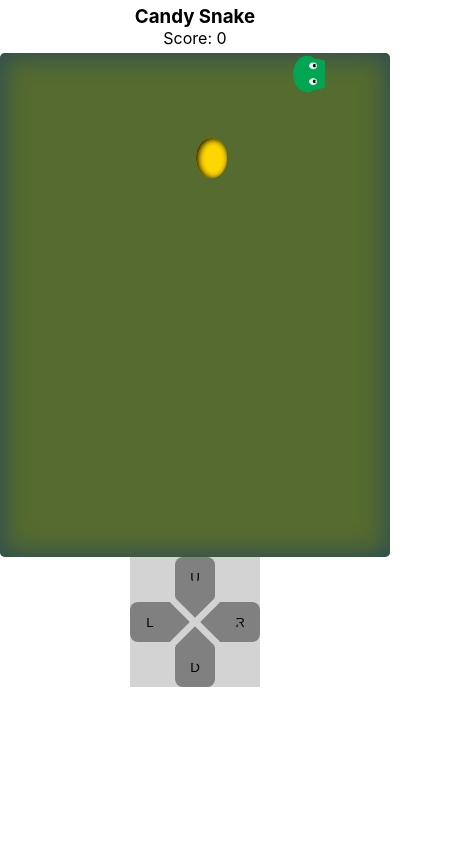
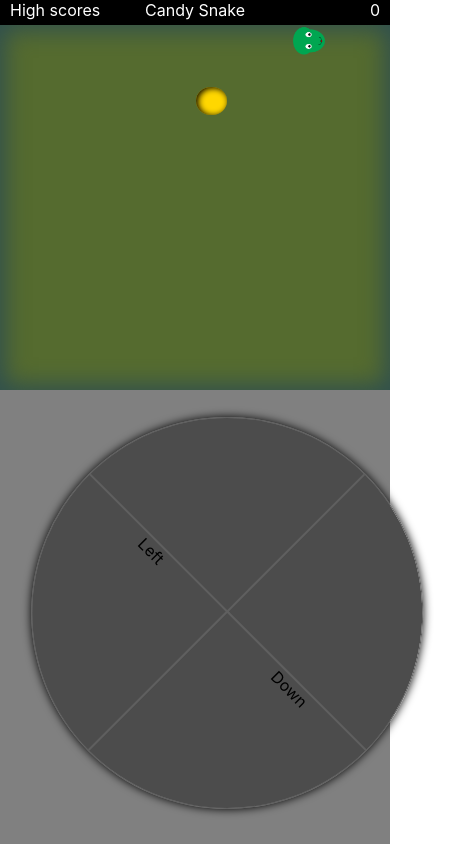
Before and after one commit to elnoor/snake, a React (Create React App) app: page / in a window 390 px wide. Shown: the whole page, 454 px wide, since content can reach past the window. Built offline with nearby package versions, Linux system fonts and the light colour scheme.

Commit message:
design changes, mobile controls

```diff
--- a/src/Game.css
+++ b/src/Game.css
@@ -1,95 +1,42 @@
 .game {
-  display: block;
+  /* display: block;
+  width: 100vw;
+  height: 100vh; */
+  background: grey;
+}
+.main {
+  background-color: #2980b9;
+  margin: auto;
 }
 .header {
-  display: block;
+  display: flex;
+  padding: 0px 10px;
+  height: 25px;
+  background: black;
+  color: white;
+}
+.header .right {
+  width: 100%;
+  text-align: right;
+}
+.header .center {
+  width: 100%;
   text-align: center;
-  padding: 5px;
-}
-.header h3 {
-  margin: 0;
 }
 .header .left {
-  margin-right: 3rem;
-}
-.header .right {
-}
-.navpad {
-  display: none;
-  width: 130px;
-  height: 130px;
-  background: lightgray;
-  position: relative;
-  margin-left: auto;
-  margin-right: auto;
-}
-.navpad button {
-  background: gray;
-  width: 40px;
-  height: 40px;
-  position: absolute;
-  border: none;
-}
-.navpad button::after {
-  content: "";
-  display: block;
-  width: 28px;
-  height: 28px;
-  background: gray;
-  transform: rotate(45deg);
-  position: absolute;
-}
-.navpad button.up {
-  top: 0;
-  left: calc((100% - 40px) / 2);
-  border-top-left-radius: 8px;
-  border-top-right-radius: 8px;
-}
-.navpad button.up::after {
-  bottom: -15px;
-}
-.navpad button.down {
-  bottom: 0;
-  left: calc((100% - 40px) / 2);
-  border-bottom-left-radius: 8px;
-  border-bottom-right-radius: 8px;
-}
-.navpad button.down::after {
-  top: -15px;
-}
-.navpad button.left {
-  left: 0;
-  top: calc((100% - 40px) / 2);
-  border-top-left-radius: 8px;
-  border-bottom-left-radius: 8px;
-}
-.navpad button.left::after {
-  right: -14px;
-  top: 6px;
-}
-.navpad button.right {
-  right: 0;
-  top: calc((100% - 40px) / 2);
-  border-top-right-radius: 8px;
-  border-bottom-right-radius: 8px;
-}
-.navpad button.right::after {
-  left: -14px;
-  top: 6px;
+  width: 100%;
+  text-align: left;
 }
 
 table {
+  height: calc(100% - 25px);
+  width: 100%;
   box-shadow: inset 0 0 23px 5px darkslategrey;
   background: darkolivegreen;
-  border-radius: 5px;
   overflow: hidden;
   margin-left: auto;
   margin-right: auto;
   border-spacing: 0;
-}
-td {
-  width: 40px;
-  height: 40px;
 }
 td > span {
   width: 100%;
@@ -151,10 +98,36 @@ td.food > span {
   background: orange;
 }
 
+.navpad {
+  display: none;
+  overflow: hidden;
+  margin: auto;
+}
+.navpad > div {
+  margin-top: 6%;
+  margin-left: auto;
+  margin-right: auto;
+  width: 86%;
+  height: 86%;
+  border-radius: 50%;
+  overflow: hidden;
+  transform: rotate(45deg);
+  box-shadow: 0 0 10px 0px black;
+  border: 1px solid #5f5f5f;
+}
+.navpad > div > div {
+  float: left;
+  background: #4c4c4c;
+  width: 50%;
+  height: 50%;
+  padding: 0;
+  margin: 0;
+  box-shadow: 0 0 0px 2px #5f5f5f;
+}
 
 /*** Mobile ***/
 @media only screen and (max-width: 540px) {
-  .navpad{
+  .navpad {
     display: block;
   }
 }
--- a/src/Game.js
+++ b/src/Game.js
@@ -1,4 +1,4 @@
-import React, { useEffect, useState, useCallback } from "react";
+import React, { useEffect, useState, useCallback, useRef } from "react";
 import "./Game.css";
 
 const WIDTH = 12;
@@ -155,7 +155,7 @@ export default function Game() {
 
   // move snake in a direction continiously or with user input
   useEffect(() => {
-    function onButtonClicked(e) {
+    function onKeyPress(e) {
       changeDirection(
         e.keyCode === 37
           ? "left"
@@ -177,11 +177,11 @@ export default function Game() {
       }, SNAKE_SPEED);
       setIntervalId(interval);
 
-      document.addEventListener("keydown", onButtonClicked);
+      document.addEventListener("keydown", onKeyPress);
     }
 
     return () => {
-      document.removeEventListener("keydown", onButtonClicked);
+      document.removeEventListener("keydown", onKeyPress);
       clearInterval(interval);
     };
   }, [direction, moveSnake, gameOver, changeDirection]);
@@ -234,12 +234,20 @@ export default function Game() {
     setStomach([]);
     setDirection("right");
     setScore(0);
+    setIntervalId(null);
     setGameOver(false);
   }
 
+  let navPadSize = Math.abs(window.innerWidth - window.innerHeight) + "px";
+  let gridSize;
+  if (window.innerWidth < window.innerHeight) {
+    gridSize = window.innerWidth + "px";
+  } else {
+    gridSize = window.innerHeight + "px";
+  }
   return (
     <div className="game">
-      <div className="header">
+      {/* <div className="header">
         <h3>Candy Snake</h3>
         {gameOver && (
           <span className="left">
@@ -247,9 +255,18 @@ export default function Game() {
           </span>
         )}
         <span className="right">Score: {score}</span>
+      </div> */}
+      {/* <Modal> */}
+
+      <div className="main" style={{ width: gridSize, height: gridSize }}>
+        <div className="header">
+          <div className="left">High scores</div>
+          <div className="center">Candy Snake</div>
+          <div className="right">{score}</div>
+        </div>
+        <Board grid={grid} />
       </div>
-      <Board grid={grid} />
-      <NavPad onClick={changeDirection} />
+      <NavPad onClick={changeDirection} size={navPadSize} />
     </div>
   );
 }
@@ -284,19 +301,21 @@ const Board = React.memo((props) => {
 const NavPad = React.memo((props) => {
   function render() {
     return (
-      <div className="navpad">
-        <button className="up" onClick={() => props.onClick("up")}>
-          U
-        </button>
-        <button className="right" onClick={() => props.onClick("right")}>
-          R
-        </button>
-        <button className="down" onClick={() => props.onClick("down")}>
-          D
-        </button>
-        <button className="left" onClick={() => props.onClick("left")}>
-          L
-        </button>
+      <div className="navpad" style={{ width: props.size, height: props.size }}>
+        <div>
+          <div className="up" onClick={() => props.onClick("up")}>
+            Up
+          </div>
+          <div className="right" onClick={() => props.onClick("right")}>
+            Right
+          </div>
+          <div className="left" onClick={() => props.onClick("left")}>
+            Left
+          </div>
+          <div className="down" onClick={() => props.onClick("down")}>
+            Down
+          </div>
+        </div>
       </div>
     );
   }
```
